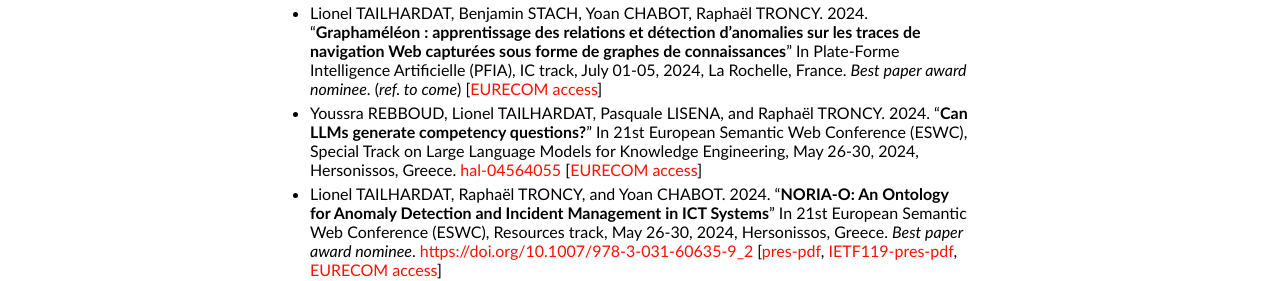
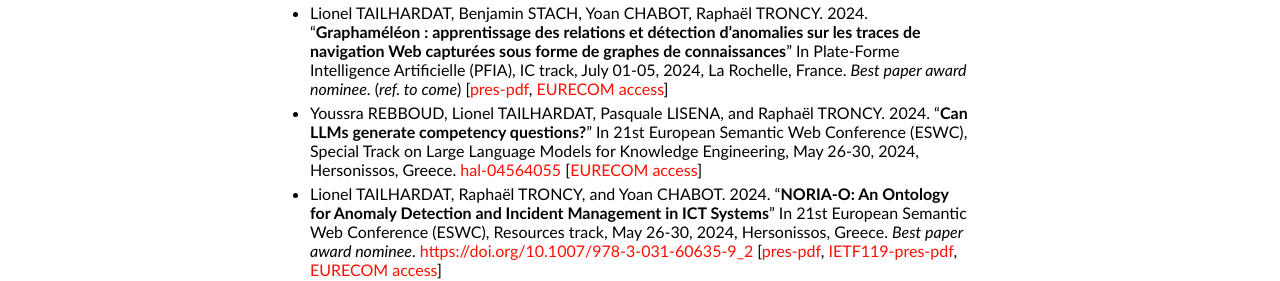
Before and after one commit to GenEars/GenEars.github.io, a Jekyll site: the page built from publications.md, in a window 1280 px wide. Shown: the part 291-572 px from the top of the page. Built offline with Jekyll 4.4.1, drawn with Linux system fonts in a browser that asks for light colours.

Commit message:
Added PFIA'24 Graphameleon pres.

```diff
--- a/publications.md
+++ b/publications.md
@@ -13,7 +13,7 @@ title: Publications - Lionel TAILHARDAT
   "**Graphaméléon : apprentissage des relations et détection d’anomalies sur les traces de navigation Web capturées sous forme de graphes de connaissances**"
   In Plate-Forme Intelligence Artificielle (PFIA), IC track, July 01-05, 2024, La Rochelle, France.
   *Best paper award nominee*.
-  (*ref. to come*) [[EURECOM access](https://www.eurecom.fr/publication/7728)]
+  (*ref. to come*) [[pres-pdf](pubs/PFIA-2024-graphameleon-pres.pdf), [EURECOM access](https://www.eurecom.fr/publication/7728)]
 * Youssra REBBOUD, Lionel TAILHARDAT, Pasquale LISENA, and Raphaël TRONCY. 2024.
   "**Can LLMs generate competency questions?**"
   In 21st European Semantic Web Conference (ESWC), Special Track on Large Language Models for Knowledge Engineering, May 26-30, 2024, Hersonissos, Greece.
```
Also changed, not shown: 1 other file.
